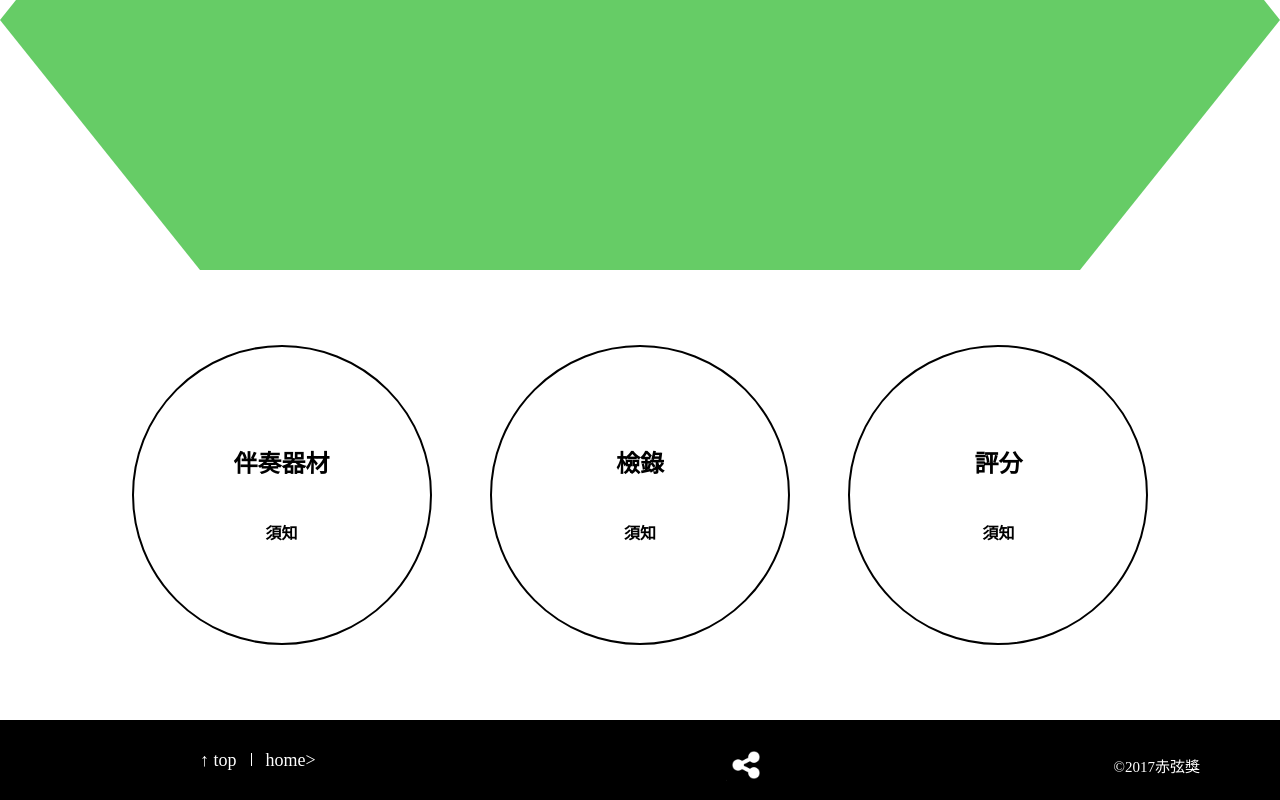
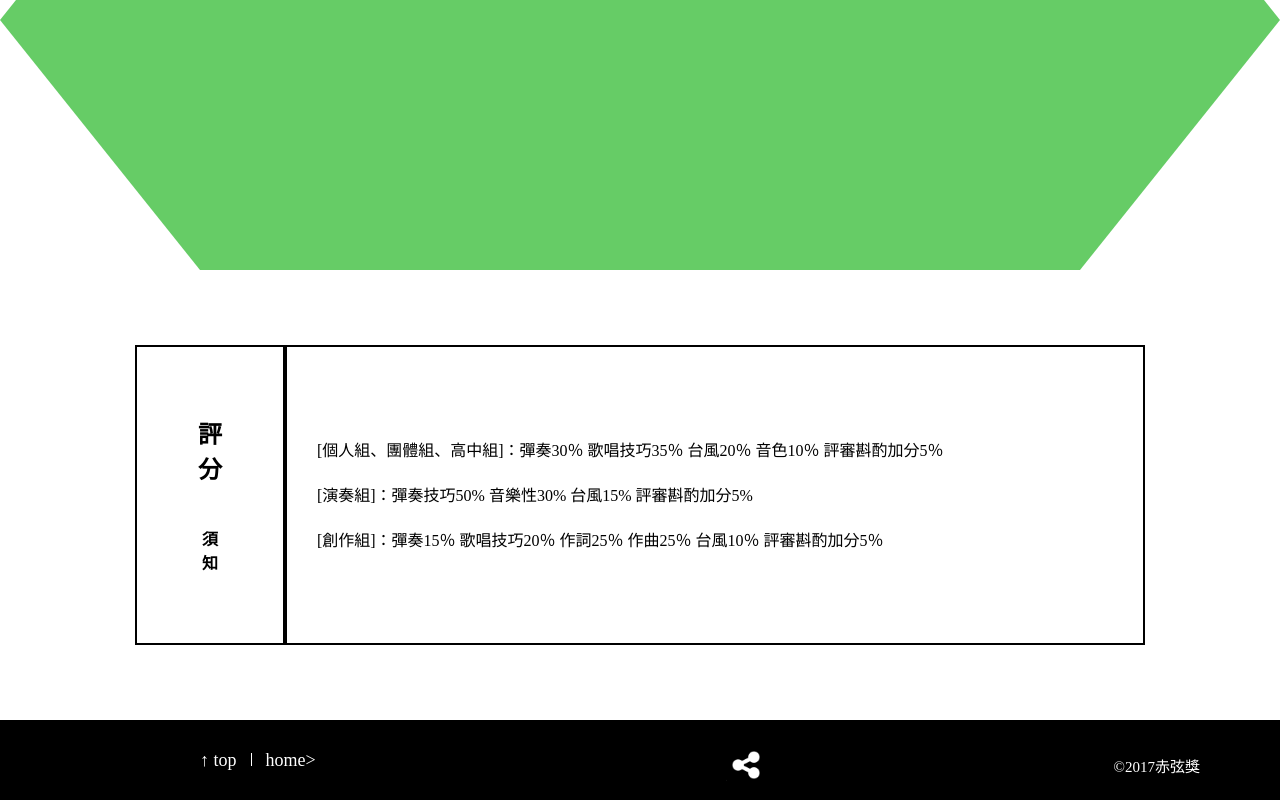
Before and after one commit to read0609/Web-midtermProject, a plain HTML site: page 參賽須知/參賽須知.html in a window 1280 px wide. Shown: the part 1210-2010 px from the top of the page. Drawn offline with Linux system fonts and the light colour scheme; files whose address does not match are found by name.

Commit message:
校正了otherIntord的部分

```diff
--- a/參賽須知/style.css
+++ b/參賽須知/style.css
@@ -179,7 +179,7 @@ h1{
   padding:20px 8vw 20px 8vw;
   display:flex;
   flex-direction: row;
-  justify-content: space-between;
+  justify-content: center;
   align-items: center;
 }
 
@@ -193,43 +193,38 @@ h1{
   border-radius: 150px;
   border: 2px solid #000;
   text-align: center;
-  margin: auto;
+  padding: 0 60px;
 }
 
-/*.equipmentIntro{
+.scoreIntro{
   width:150px;
-  height: 450px;
+  height: 300px;
+  border-radius: 0;
+}
 
+.equipmentIntro{
+  display: none;
 }
 
 .checkIntro{
-  display: none;
+  display:none;
 }
-
-.scoreIntro{
-  display:none;
-}*/
-
-/*.equipmentIntro ,.checkIntro ,.scoreIntro{
-  display: flex;
-  align-items: center;
-  justify-content:center;
-  flex-direction:column;
-  width:300px;
-  height: 300px;
-  border: 2px solid #000;
-  text-align: center;
-  margin: auto;
-}*/
 
 .otherIntro .text_equipmentIntro,.otherIntro .text_checkIntro,.otherIntro .text_scoreIntro{
   display: none;
 }
 
-/*.otherIntro .text_equipmentIntro{
+.otherIntro .text_scoreIntro{
   display: block;
-  height: 450px;
-}*/
+  height: 300px;
+  width:80%;
+  line-height: 45px;
+  display: flex;
+  align-items: center;
+  justify-content:flex-start;
+  padding: 0 30px;
+  border:2px solid #000;
+}
 
 
 
```
Also changed, not shown: 參賽須知/InforPart.js (added).
